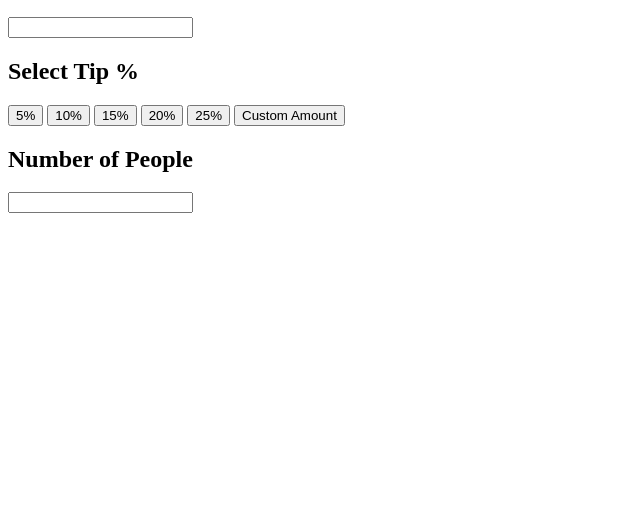
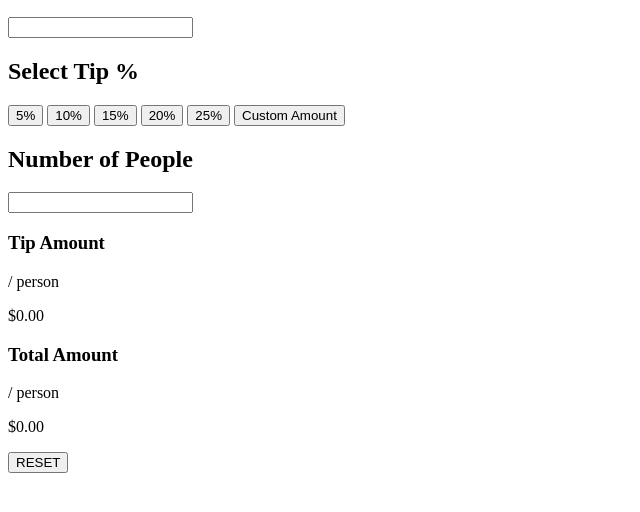
Before and after one commit to disciplinedfox/TippingApp, a plain HTML site: page index.html in a window 1280 px wide. Shown: the part 110-622 px from the top of the page, without its empty margins (0-640 px from the left). Drawn offline with Linux system fonts and the light colour scheme.

Commit message:
Complete html structure first draft

```diff
--- a/index.html
+++ b/index.html
@@ -19,7 +19,7 @@
                 <h2>Select Tip %</h2>
                 <div class="tipPercentages">
                     <button class="tip">5%</button>
-                    <button class="tip">10%</button>
+                    <button class="tip selectedTip">10%</button>
                     <button class="tip">15%</button>
                     <button class="tip">20%</button>
                     <button class="tip">25%
@@ -35,7 +35,21 @@
             </div>
         </div>
         <div class="appRight">
-
+            <div class="appRightUpper">
+            <section class="tipAmount">
+                <h3>Tip Amount</h3>
+                <p class="perPerson">/ person</p>
+                <p class="tipAmountTotal">$0.00</p>
+            </section>
+            <section class="totalAmount">
+                <h3>Total Amount</h3>
+                <p class="perPerson">/ person</p>
+                <p class="totalAmountTotal">$0.00</p>
+            </section>
+            </div>
+            <div class="appRightLower">
+                <button class="reset">RESET</button>
+            </div>
         </div>
     </div>
 </body>
```
